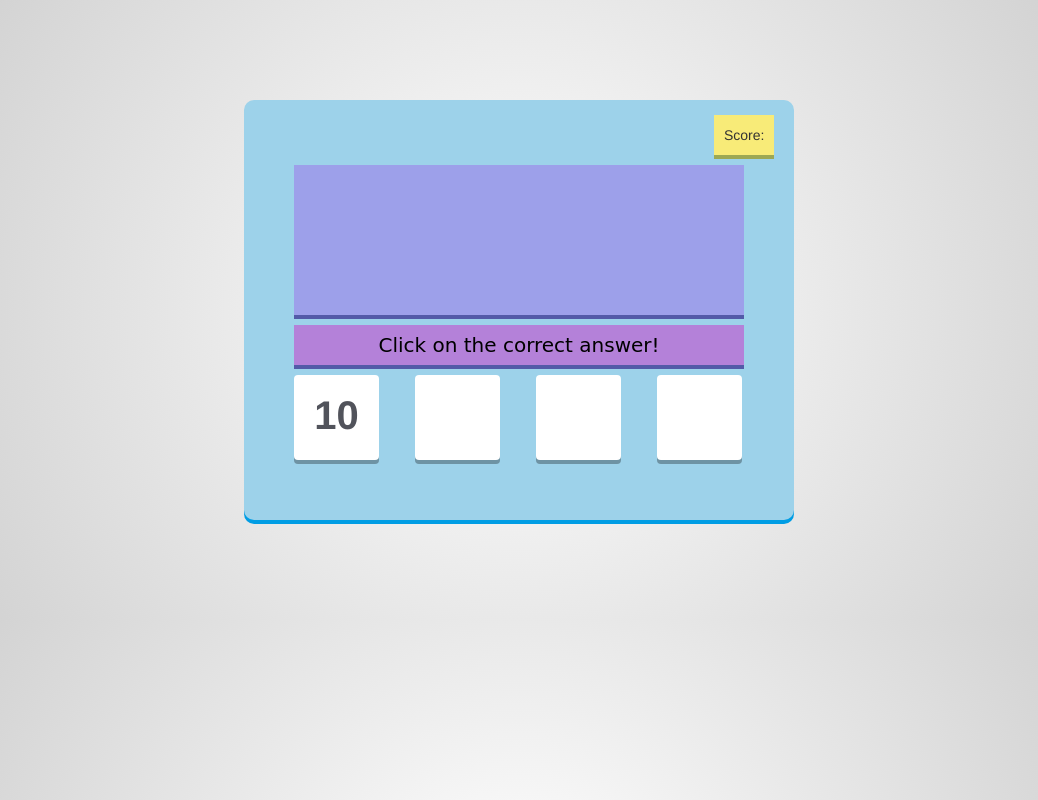
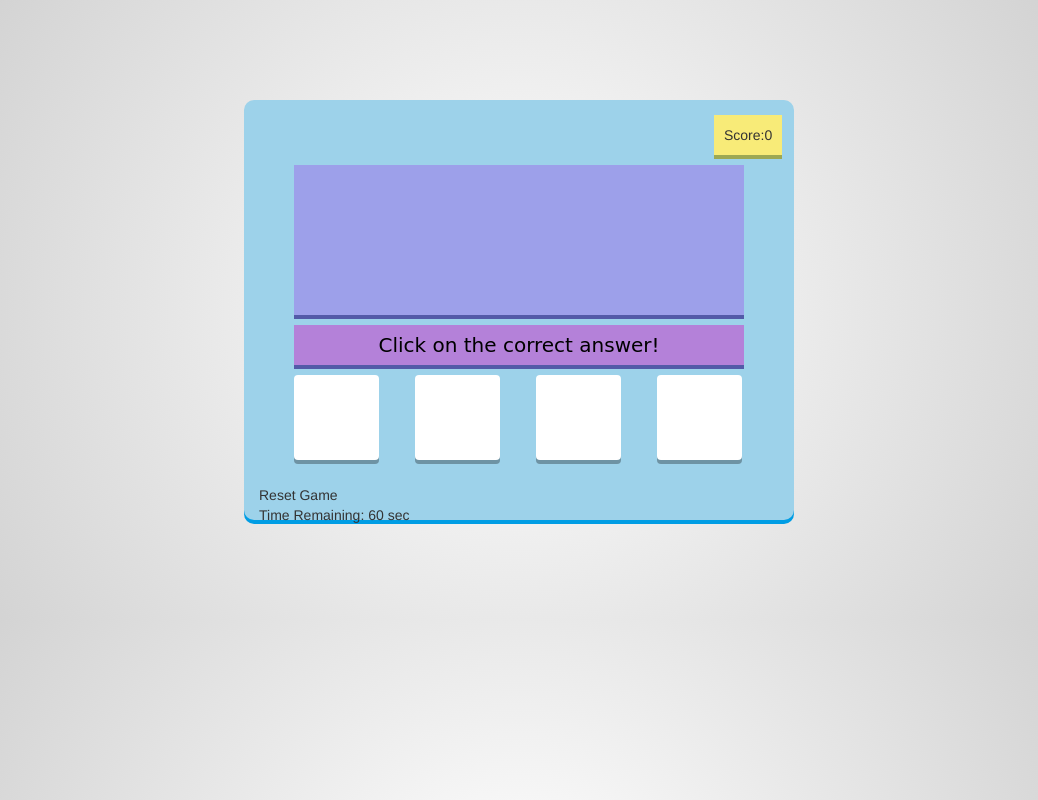
Before and after one commit to MGBourgeois/Gitkraken_mathgame, a plain HTML site: page index.html in a window 1280 px wide. Shown: the whole page, without its empty margins (121-1159 px from the left). Drawn offline with Linux system fonts and the light colour scheme.

Commit message:
commit
styling structure

```diff
--- a/index.html
+++ b/index.html
@@ -4,7 +4,7 @@
     <!-- Required meta tags always come first -->
     <meta charset="utf-8">
     <title>Maths Game</title>
-    <meta name="viewport" content="width=device-width, initial-scale=1">
+    <meta name="viewport" content="width=device-width, initial-scale=1, user-scalable=yes">
     <meta http-equiv="x-ua-compatible" content="ie=edge">
 
     <!--bootstrap css-->
@@ -17,7 +17,7 @@
   <body>
      <div id="container">
         <div id="score">
-            Score:<span id="scorevalue"></span>
+            Score:<span id="scorevalue">0</span>
         </div>
 
          <div id="correct">
@@ -37,11 +37,21 @@
          </div>
 
          <div id="choices">
-            <div id="box1" class="box">10</div>
+            <div id="box1" class="box"></div>
             <div id="box2" class="box"></div>
             <div id="box3" class="box"></div>
             <div id="box4" class="box"></div>
          </div>
+         <div id="startreset">
+            Reset Game
+         </div>
+         <div id="timeremaining">
+            Time Remaining: <span id="timeremainingvalue">60</span> sec
+         </div>
+         <div id="gameover">
+
+         </div>
+
     </div>
 
     <script src="js/custom.js"></script>
```
